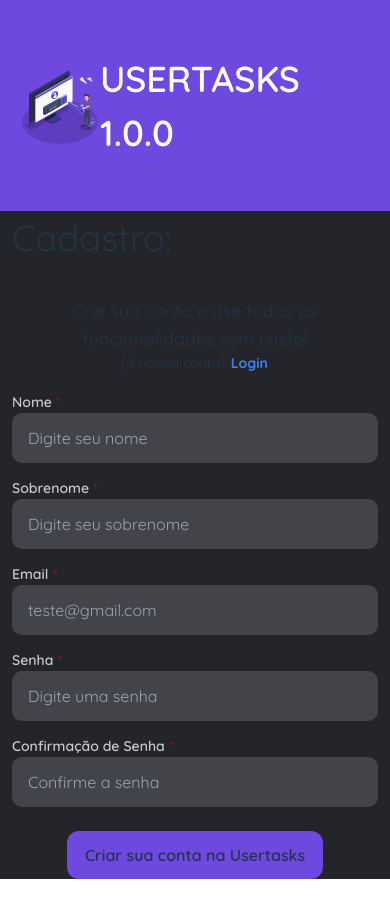
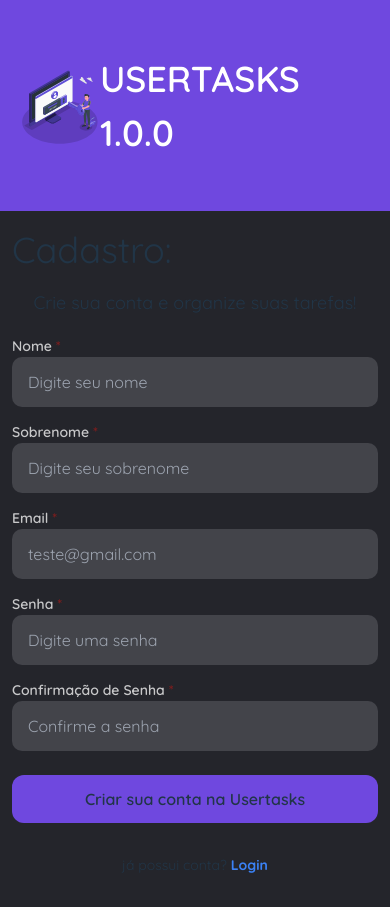
Before and after one commit to tarcisioangelo/node-vue-aws, a Vue app: page /register in a window 390 px wide. Before the commit the page ends 879 px from the top, so only its background shows below. Built offline with nearby package versions, Linux system fonts and the light colour scheme; what vue-the-mask would draw is missing.

Commit message:
cadastro responsiivo

```diff
--- a/src/modules/auth/pages/Login.vue
+++ b/src/modules/auth/pages/Login.vue
@@ -98,7 +98,7 @@ const handleAuth = async (data: IAuthUser) => {
                 </div>
             </FormContainer>
 
-            <div class="w-full m-auto text-center pt-4">
+            <div class="w-full md:w-64 m-auto text-center pt-4">
                 <DefaultButton text="Entrar na Usertasks" />
             </div>
             <p class="text-center text-sm mt-[4rem] mb-6">
--- a/src/modules/register/pages/Register.vue
+++ b/src/modules/register/pages/Register.vue
@@ -73,10 +73,9 @@ const handleRegister = async (data: IUserPayload) => {
 
 <template>
     <form @submit.prevent="handleSubmit" autocomplete="off">
-        <p class="text-[36px] mb-8">Cadastro:</p>
+        <p class="text-[36px] mt-3 md:mt-0 mb-3 md:mb-8">Cadastro:</p>
 
-        <p class="text-lg text-center">Crie sua conta e use todas as funcionalidades sem custo!</p>
-        <p class="text-center text-sm">já possui conta? <router-link class="link" to="/login">Login</router-link></p>
+        <p class="text-lg text-center leading-">Crie sua conta e organize suas tarefas!</p>
 
         <FormContainer class="mt-4">
             <div class="col-span-12 md:col-span-6">
@@ -137,8 +136,11 @@ const handleRegister = async (data: IUserPayload) => {
                 />
             </div>
         </FormContainer>
-        <div class="w-64 m-auto text-center pt-4">
+        <div class="w-full md:w-64 m-auto text-center pt-4">
             <DefaultButton text="Criar sua conta na Usertasks" />
         </div>
+        <p class="text-center text-sm my-8">
+            já possui conta? <router-link class="link" to="/login">Login</router-link>
+        </p>
     </form>
 </template>
```
